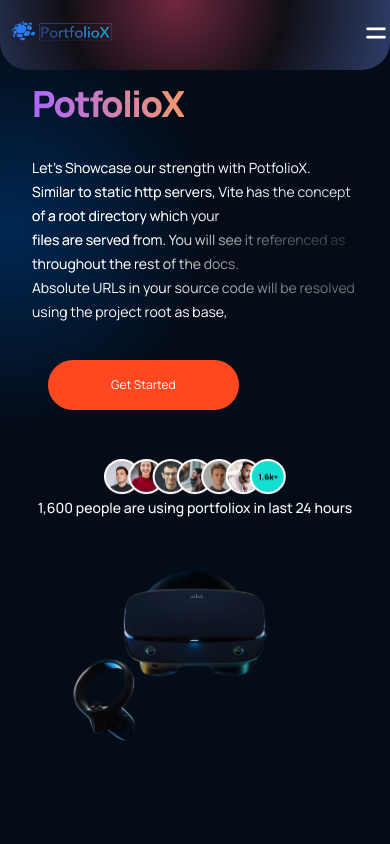
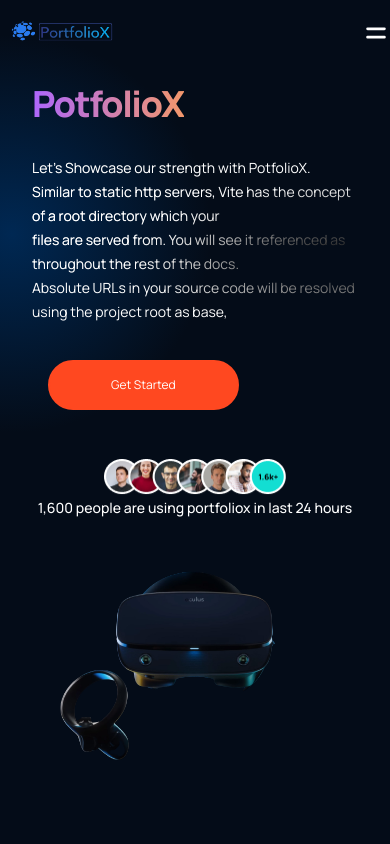
Before and after one commit to kahdichienja/portfoliax, a React (Create React App) app: page / in a window 390 px wide. Shown: the top 844 px of the page. Built offline with nearby package versions, Linux system fonts and the light colour scheme.

Commit message:
remove notch on small screen

```diff
--- a/src/containers/home/header.css
+++ b/src/containers/home/header.css
@@ -5,6 +5,7 @@
 
 .portfolioX__header-content {
     flex: 1;
+
     display: flex;
     justify-content: center;
     align-items: flex-start;
@@ -111,7 +112,7 @@
 }
 
 .portfolioX__header-image img {
-    width: 90%;
+    width: 100%;
     height: 90%;
 }
 
--- a/src/containers/navbar/Navbar.css
+++ b/src/containers/navbar/Navbar.css
@@ -56,6 +56,7 @@
   @media screen and (max-width: 700px) {
     .notched {
         width: 100%;
+        background: transparent;
     }
 
   }
@@ -63,5 +64,6 @@
   @media screen and (max-width: 550px) {
     .notched {
         width: 100%;
+        background: transparent;
     }
   }
--- a/src/index.css
+++ b/src/index.css
@@ -148,7 +148,6 @@ a {
   -webkit-text-fill-color: transparent;
 }
 
-
 @-webkit-keyframes scale-up-center {
   0% {
     -webkit-transform: scale(0.5);
```
